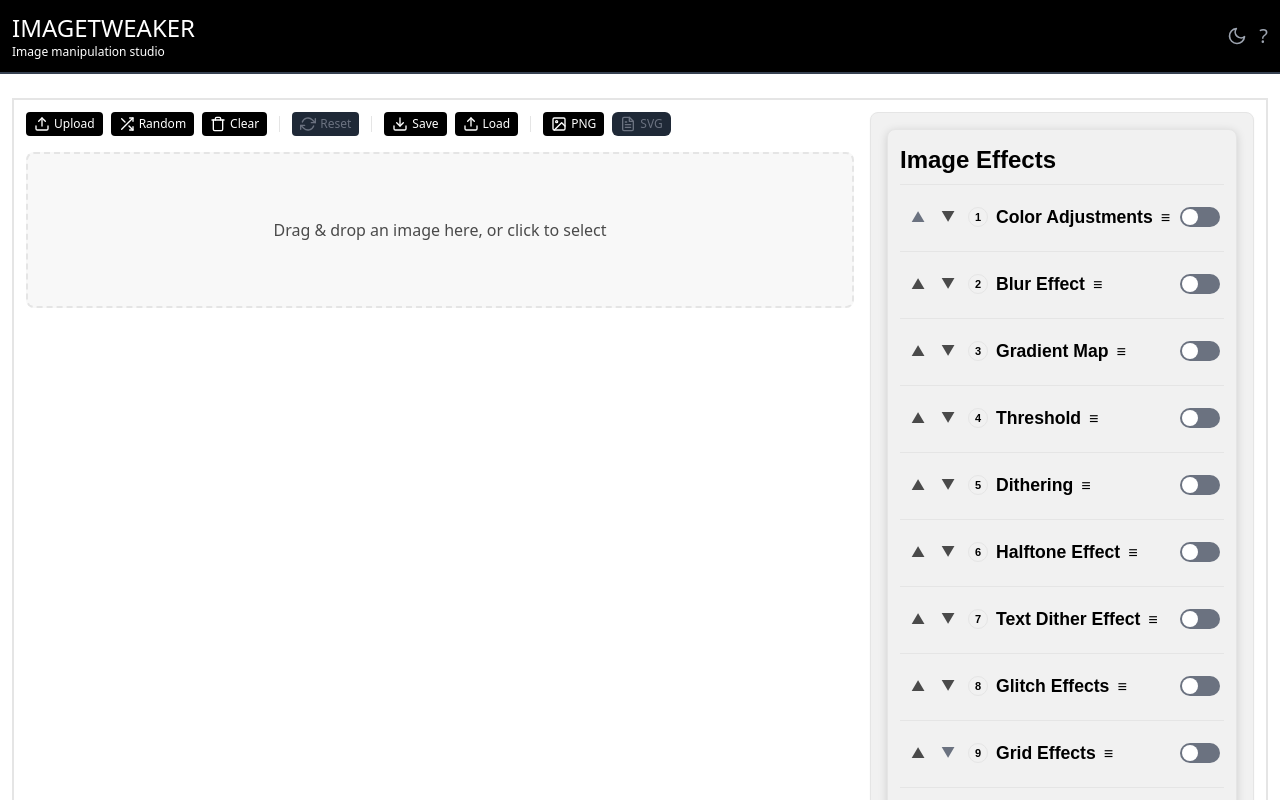
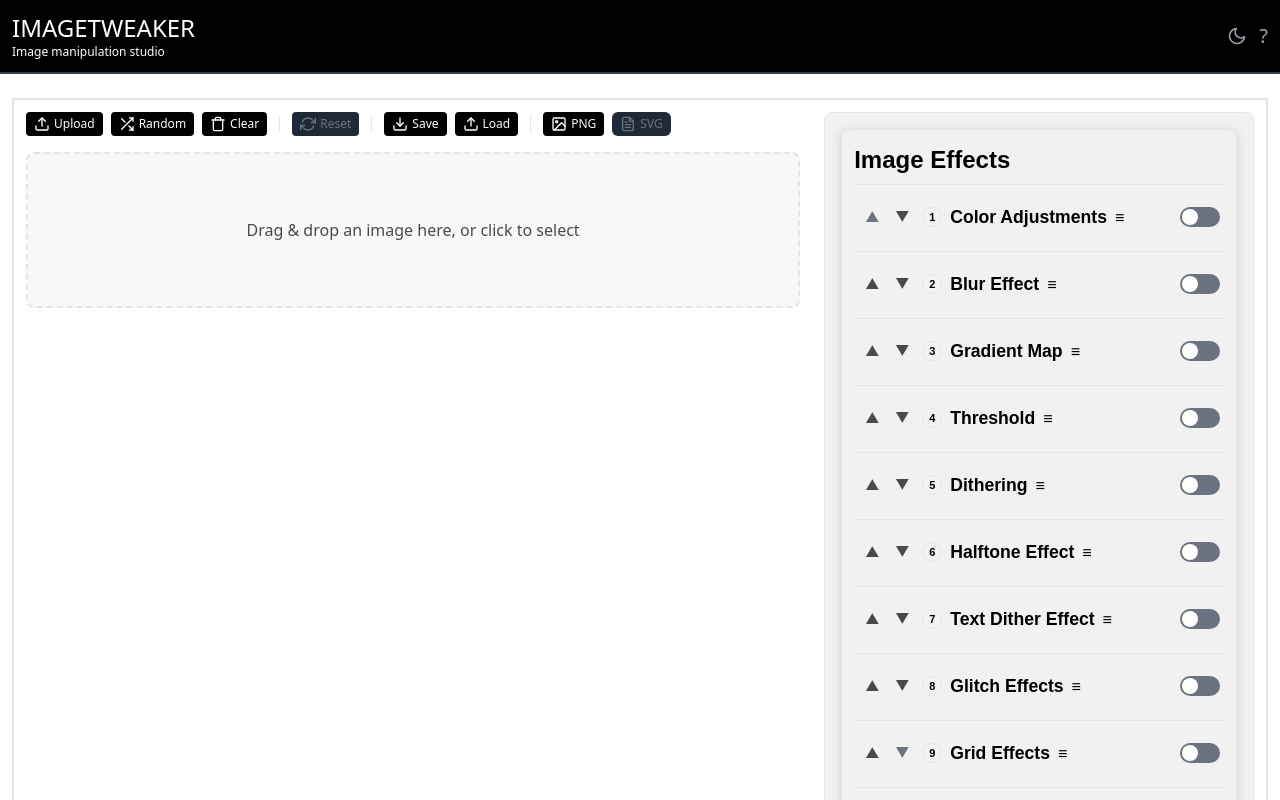
Before and after one commit to andreaperaltro/image-tweaker, a Next.js app: page / in a window 1280 px wide. Shown: the top 800 px of the page. Built offline with nearby package versions, Linux system fonts and the light colour scheme.

Commit message:
Feature: Dynamic gradient map color stops with add/remove functionality, UI improvements for halftone controls, and enhanced layout for larger screens

```diff
--- a/src/components/AdvancedEditor.tsx
+++ b/src/components/AdvancedEditor.tsx
@@ -1020,7 +1020,7 @@ export default function AdvancedEditor({
   };
 
   return (
-    <div className="flex flex-col lg:flex-row gap-4">
+    <div className="flex flex-col lg:flex-row gap-6">
       {/* Canvas Container */}
       <div className="flex-1 min-w-0">
         <div className="sticky top-20">
@@ -1163,7 +1163,7 @@ export default function AdvancedEditor({
       </div>
 
       {/* Controls Panel */}
-      <div className="lg:w-80 xl:w-96">
+      <div className="lg:w-1/3 xl:w-[35%]">
         <div className="sticky top-20 bg-[var(--accent-bg)] p-4 rounded-lg border border-[var(--border-color)] shadow-sm">
           <MobileControls
             ditherSettings={ditherSettings}
--- a/src/components/MobileControls.tsx
+++ b/src/components/MobileControls.tsx
@@ -8,7 +8,7 @@ import { ColorSettings } from './ColorUtils'
 import { ThresholdSettings } from './ThresholdUtils'
 import { GlitchSettings } from './GlitchUtils'
 import { TextDitherSettings } from './TextDitherUtils'
-import { GradientMapSettings, GradientMapBlendMode } from './GradientMapUtils'
+import { GradientMapSettings, GradientMapBlendMode, GradientStop } from './GradientMapUtils'
 import { GridSettings } from './Grid'
 import Slider from './Slider'
 import { BlurSettings } from '../types'
@@ -57,6 +57,15 @@ const useDebounce = (callback: (...args: any[]) => void, delay: number) => {
       callback(...args);
     }, delay);
   }, [callback, delay]);
+};
+
+// Helper function to create CSS gradient from stops
+const getGradientPreviewStyle = (stops: GradientStop[]) => {
+  if (!stops || stops.length < 2) return 'linear-gradient(to right, #000000, #ffffff)';
+
+  const sortedStops = [...stops].sort((a, b) => a.position - b.position);
+  const gradientStops = sortedStops.map(stop => `${stop.color} ${stop.position}%`).join(', ');
+  return `linear-gradient(to right, ${gradientStops})`;
 };
 
 const MobileControls: React.FC<MobileControlsProps> = ({
@@ -485,34 +494,94 @@ const MobileControls: React.FC<MobileControlsProps> = ({
                 unit="%"
               />
 
-              <div className="mobile-control-group">
-                <label className="mobile-control-label">Dark Color (0%)</label>
-                <input
-                  type="color"
-                  className="mobile-color-picker"
-                  value={gradientMapSettings.stops[0]?.color || '#000000'}
-                  onChange={(e) => handleGradientStopChange(0, e.target.value)}
-                />
+              {/* Visual gradient preview */}
+              <div className="mobile-control-group mb-2">
+                <div
+                  className="w-full h-12 rounded border border-[var(--border-color)] mt-1 shadow-inner"
+                  style={{
+                    background: getGradientPreviewStyle(gradientMapSettings.stops)
+                  }}
+                ></div>
               </div>
 
-              <div className="mobile-control-group">
-                <label className="mobile-control-label">Mid Color (50%)</label>
-                <input
-                  type="color"
-                  className="mobile-color-picker"
-                  value={gradientMapSettings.stops[1]?.color || '#808080'}
-                  onChange={(e) => handleGradientStopChange(1, e.target.value)}
-                />
-              </div>
+              {/* Render dynamic gradient stops */}
+              {gradientMapSettings.stops.map((stop, index) => (
+                <div key={`stop-${index}`} className="mobile-control-group">
+                  <div className="flex items-center gap-2 w-full">
+                    <input
+                      type="color"
+                      className="mobile-color-picker"
+                      style={{ width: '32px', minWidth: '32px', height: '32px' }}
+                      value={stop.color}
+                      onChange={(e) => {
+                        const newStops = [...gradientMapSettings.stops];
+                        newStops[index] = { ...stop, color: e.target.value };
+                        updateGradientMapSettings({ stops: newStops });
+                      }}
+                    />
+                    <input
+                      type="range"
+                      className="flex-grow"
+                      min="0"
+                      max="100"
+                      value={stop.position}
+                      onChange={(e) => {
+                        const newPosition = parseInt(e.target.value);
+                        const newStops = [...gradientMapSettings.stops];
+                        newStops[index] = { ...stop, position: newPosition };
+                        updateGradientMapSettings({ stops: newStops });
+                      }}
+                    />
+                    <span className="text-xs text-[var(--text-secondary)] w-10 text-right">{stop.position}%</span>
+                    {gradientMapSettings.stops.length > 2 && (
+                      <button
+                        className="slider-button"
+                        onClick={() => {
+                          const newStops = gradientMapSettings.stops.filter((_, i) => i !== index);
+                          updateGradientMapSettings({ stops: newStops });
+                        }}
+                        aria-label="Remove color stop"
+                      >
+                        ✕
+                      </button>
+                    )}
+                  </div>
+                </div>
+              ))}
 
-              <div className="mobile-control-group">
-                <label className="mobile-control-label">Light Color (100%)</label>
-                <input
-                  type="color"
-                  className="mobile-color-picker"
-                  value={gradientMapSettings.stops[gradientMapSettings.stops.length - 1]?.color || '#ffffff'}
-                  onChange={(e) => handleGradientStopChange(gradientMapSettings.stops.length - 1, e.target.value)}
-                />
+              {/* Add new stop button */}
+              <div className="mobile-control-group mt-3">
+                <button
+                  className="mobile-action-button w-full"
+                  onClick={() => {
+                    // Find a middle position between existing stops
+                    const sortedStops = [...gradientMapSettings.stops].sort((a, b) => a.position - b.position);
+                    let newPosition = 50; // Default middle position
+
+                    if (sortedStops.length >= 2) {
+                      // Find largest gap between stops
+                      let maxGap = 0;
+                      let gapPosition = 0;
+
+                      for (let i = 0; i < sortedStops.length - 1; i++) {
+                        const gap = sortedStops[i + 1].position - sortedStops[i].position;
+                        if (gap > maxGap) {
+                          maxGap = gap;
+                          gapPosition = sortedStops[i].position + gap / 2;
+                        }
+                      }
+
+                      newPosition = Math.round(gapPosition);
+                    }
+
+                    // Add new stop with a random color
+                    const randomColor = `#${Math.floor(Math.random()*16777215).toString(16).padStart(6, '0')}`;
+                    const newStops = [...gradientMapSettings.stops, { position: newPosition, color: randomColor }];
+                    updateGradientMapSettings({ stops: newStops });
+                  }}
+                >
+                  + Add Color Stop
+                </button>
               </div>
             </div>
           </div>
@@ -727,32 +796,6 @@ const MobileControls: React.FC<MobileControlsProps> = ({
             )}
             <div className={`mobile-effect-content ${openSection === 'halftone' ? 'open' : ''}`}>
               {/* Halftone content */}
-              <Slider
-                label="Cell Size"
-                value={halftoneSettings.cellSize}
-                onChange={(value) => updateHalftoneSettings('cellSize', value)}
-                min={2}
-                max={30}
-                step={1}
-                unit="px"
-              />
-              <Slider
-                label="Dot Scale"
-                value={halftoneSettings.dotScaleFactor}
-                onChange={(value) => updateHalftoneSettings('dotScaleFactor', value)}
-                min={0.1}
-                max={1.5}
-                step={0.05}
-              />
-              <Slider
-                label="Mix Amount"
-                value={halftoneSettings.mix}
-                onChange={(value) => updateHalftoneSettings('mix', value)}
-                min={0}
-                max={100}
-                step={1}
-                unit="%"
-              />
               <div className="mobile-control-group">
                 <label className="mobile-control-label">Shape</label>
                 <select
@@ -785,6 +828,33 @@ const MobileControls: React.FC<MobileControlsProps> = ({
                   <option value="random">Random</option>
                 </select>
               </div>
+
+              <Slider
+                label="Cell Size"
+                value={halftoneSettings.cellSize}
+                onChange={(value) => updateHalftoneSettings('cellSize', value)}
+                min={2}
+                max={30}
+                step={1}
+                unit="px"
+              />
+              <Slider
+                label="Dot Scale"
+                value={halftoneSettings.dotScaleFactor}
+                onChange={(value) => updateHalftoneSettings('dotScaleFactor', value)}
+                min={0.1}
+                max={1.5}
+                step={0.05}
+              />
+              <Slider
+                label="Mix Amount"
+                value={halftoneSettings.mix}
+                onChange={(value) => updateHalftoneSettings('mix', value)}
+                min={0}
+                max={100}
+                step={1}
+                unit="%"
+              />
 
               <div className="mobile-control-group">
                 <label className="mobile-control-label">Colored</label>
```
Also changed, not shown: 2 other files (tests, documents, lock files or other folders).
